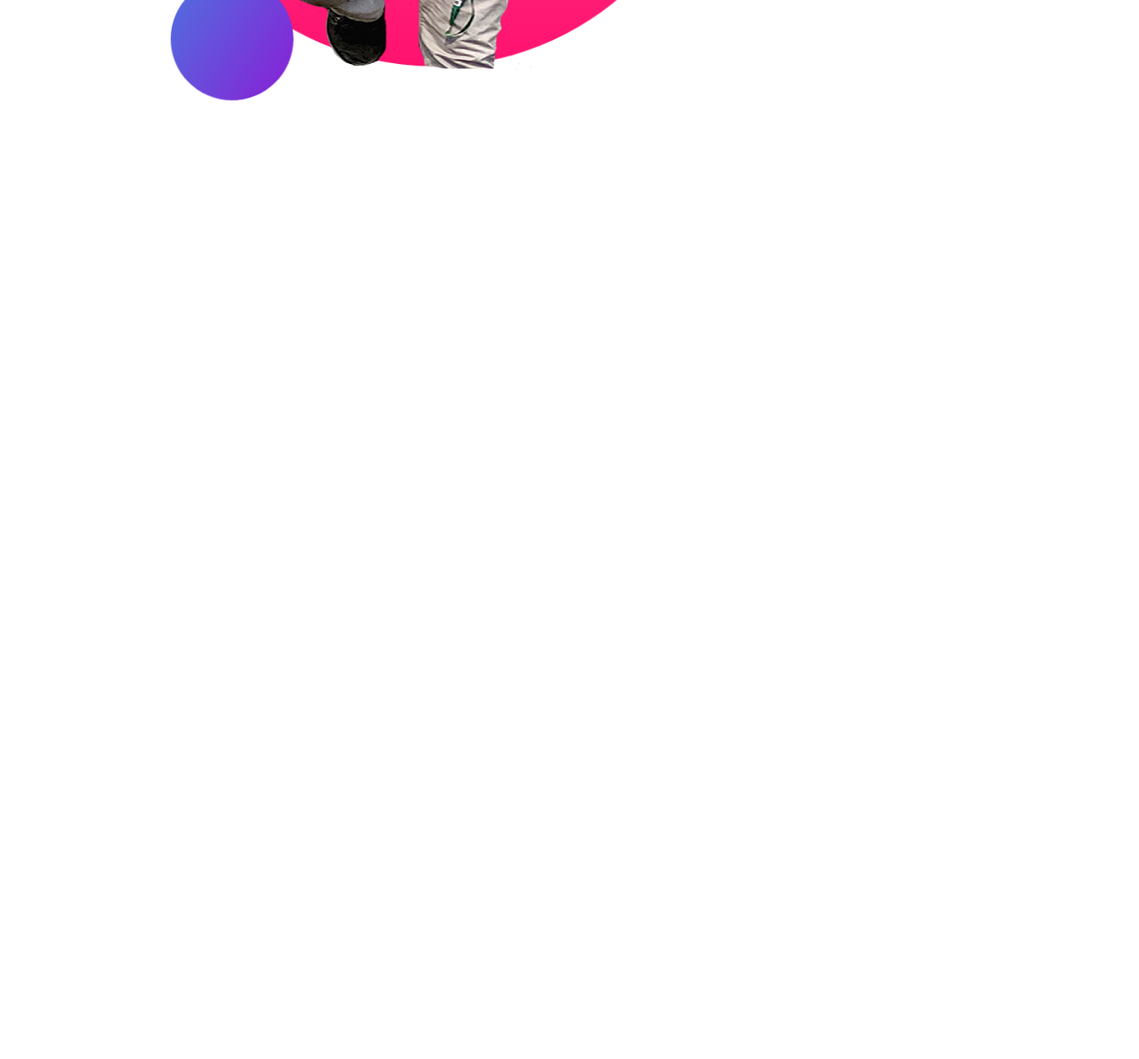
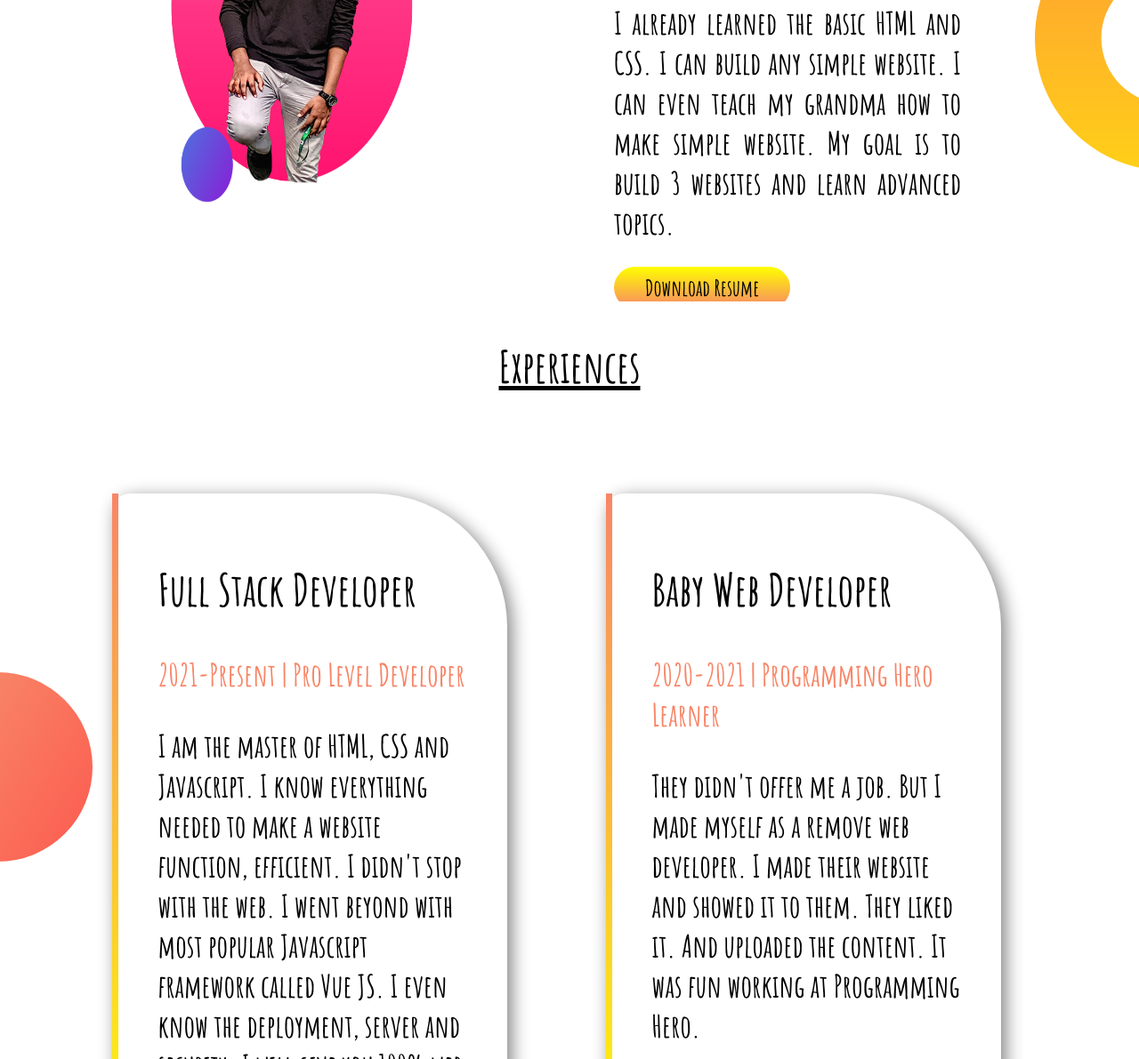
Before and after one commit to yousuf7902/developer-portfolio, a plain HTML site: page index.html in a window 1280 px wide. Shown: the part 1609-2800 px from the top of the page at 89% size. Before the commit the page ends 1966 px from the top, so only its background shows below. Drawn offline with Linux system fonts and the light colour scheme.

Commit message:
Some sections are edited

```diff
--- a/index.html
+++ b/index.html
@@ -10,7 +10,7 @@
         <link rel="stylesheet" href="style.css">
     </head>
     <body>
-        <section class="top-banner">
+        <section class="top-banner flexible-container">
             <div class="half-width">
                 <h1>Welcome To</h1>
                 <h1> <span class="orange-color">Yousuf Hassan</span> World!</h1>
@@ -22,7 +22,10 @@
                     <img src="images/yousuf.png" alt="Yousuf's pic">
                 </div>
         </section>
-        <section class="dream-big">
+        <section class="cover">
+            <img src="images/cover.jpg" alt="Cover pic">
+        </section>
+        <section class="dream-big flexible-container">
             <div class="half-width">
                 <img src="images/yousuf2.png">
             </div>
@@ -33,5 +36,23 @@
                 <a class="link-button" href="#" target="_blank">Download Resume</a>
             </div>
         </section>
+        <section class="experience-area">
+            <h1><span>Experiences</span></h1>
+            <div class="flexible-container">
+                <div id="box1" class="experience-item">
+                    <h1>Full Stack Developer</h1>
+                    <h3 class="orange-color">2021-Present | Pro Level Developer</h3>
+                    <p>I am the master of HTML, CSS and Javascript. I know everything needed to make a website function, efficient. I didn't stop with the web. I went beyond with most popular Javascript framework called Vue JS. I even know the deployment, server and security. I will give you 100% web solution.</p>
+                </div>
+                <div id="box2" class="experience-item">
+                    <h1>Baby Web Developer</h1>
+                    <h3 class="orange-color">2020-2021 | Programming Hero Learner</h3>
+                    <p>They didn't offer me a job. But I made myself as a remove web developer. I made their website and showed it to them. They liked it. And uploaded the content. It was fun working at Programming Hero.</p>
+                </div>
+            </div>
+        </section>
+        <footer>
+            <p>© Peter Parker 2021, a Programming Hero initiative.</p>
+        </footer>
     </body>
 </html>
--- a/style.css
+++ b/style.css
@@ -1,39 +1,101 @@
 body{
     font-family: 'Amatic SC', cursive;
     margin: 0px;
+
 }
 h1{
     font-size: 50px;
 }
+h2, h3{
+    font-size:35px;
+    font-weight: 700;
+}
+p{
+    font-size: 35px;
+    font-weight: 400;
+}
 .orange-color{
-    color: rgb(36, 199, 199);
+    color: #F88567;
 }
-section{
+.flexible-container{
     display: flex;
-    margin-bottom: 150px;
+    margin: 0px 60px 65px 0px;
+    padding: 70px 40px 10px 70px;
+    overflow: hidden;
 }
 .half-width{
     width: 50%;
     padding-left: 5%;
+    text-align: justify;
+    margin: 0px 30px;
+    padding: 0px 70px;
 }
-.half-width{
-    width: 100%;
+.half-width img{
+    width: 90%;
+    height: 90%;
+    position: relative;
+    top: 0px;
+    left: 50px;
 }
 .link-button{
     text-decoration: none;
-    background-image: linear-gradient(cyan, black);
+    background-image: linear-gradient(yellow , #F88567);
     color: black;
     font-weight: 700;
     padding: 8px 35px;
     border-radius: 25px;
+    font-size: 25px;
+    transition: 0.6s;
 }
 .top-banner{
     background-image: url(images/top-banner.png);
     background-repeat: no-repeat;
 
 }
+.cover img{
+    width: 100%;
+    height: 350px;
+    margin: 50px 0px;
+}
 .dream-big{
     background-image: url(images/dream-bg.png);
     background-repeat: no-repeat;
     background-position: right;
+    margin: 0px;
+    padding: 30px 100px 0px 0px;
 }
+.experience-area{
+    background-image: url("images/exp-bg.png");
+    background-repeat: no-repeat;
+    background-position: left;
+}
+.experience-area > h1{
+    text-align: center;
+    font-size: 50px;
+    text-decoration: underline
+}
+.experience-item{
+    width: 40%;
+    margin-left: 5%;
+    margin-right: 5%;
+    box-shadow: 5px 5px 20px grey;
+    padding: 35px 45px;
+    border-radius: 20px;
+    border-left: 10px solid black;
+}
+#box1{
+    border-left: 7px solid;
+    border-image: linear-gradient(#F88567, yellow);
+    border-image-slice: 1;
+    border-top-right-radius: 150px;
+
+}
+#box2{
+    border-left: 7px solid;
+    border-image: linear-gradient(#F88567, yellow);
+    border-image-slice: 1;
+    border-top-right-radius: 150px;
+}
+footer p{
+    text-align: center;
+}
```
Also changed, not shown: images/cover.jpg (added).
